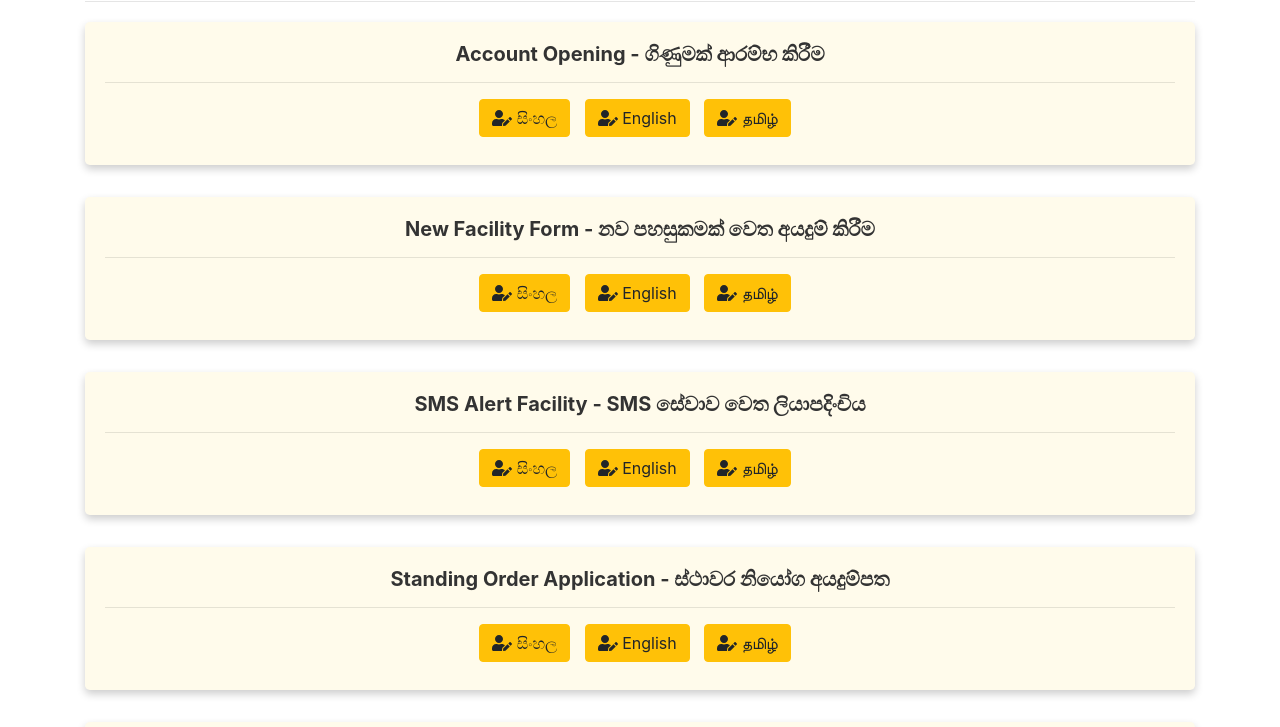
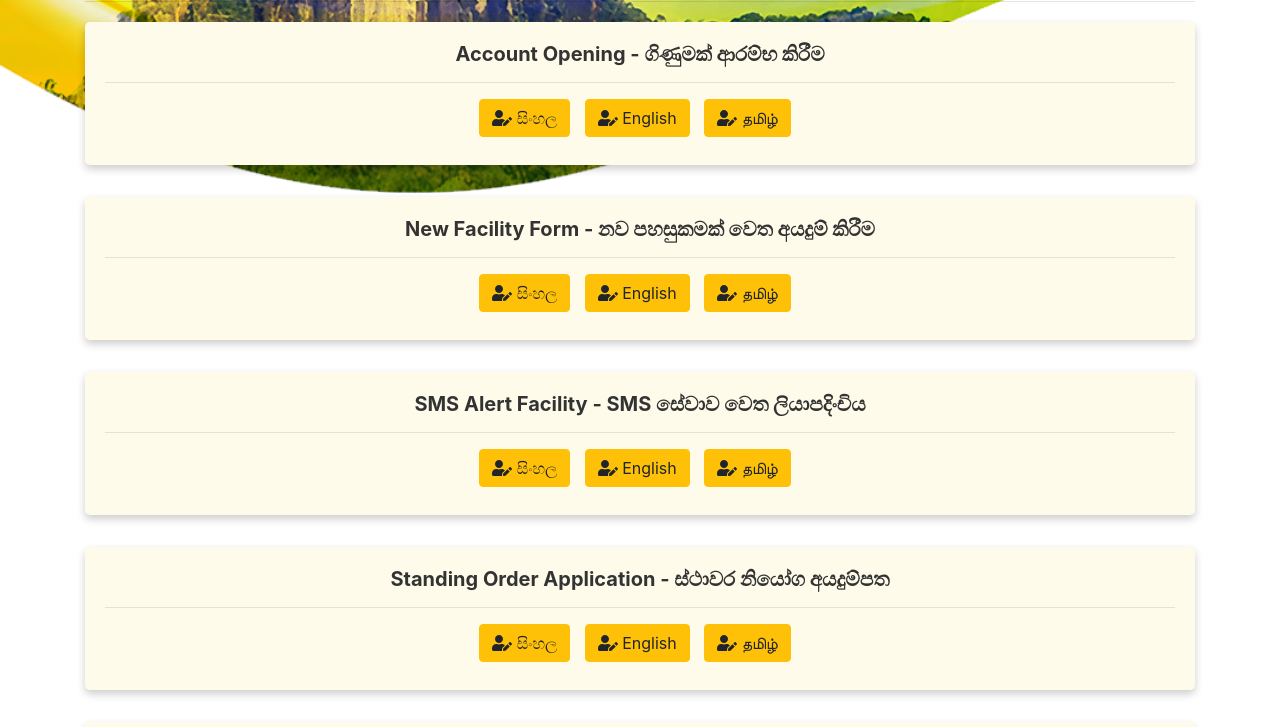
Before and after one commit to boc416/bocsiy, a plain HTML site: page downApps.html in a window 1280 px wide. Shown: the part 396-1123 px from the top of the page. Drawn offline with nearby package versions, Linux system fonts and the light colour scheme.

Commit message:
Update styles.css

```diff
--- a/styles.css
+++ b/styles.css
@@ -57,7 +57,7 @@
 
     body {
         padding-top: 56px;
-        background-image: url('../BOC - 416/assets/Back_SMD_Top.png');
+        background-image: url('assets/Back_SMD_Top.png');
         background-size: 100%;
         /* Adjust as needed */
         background-position: top;
```
